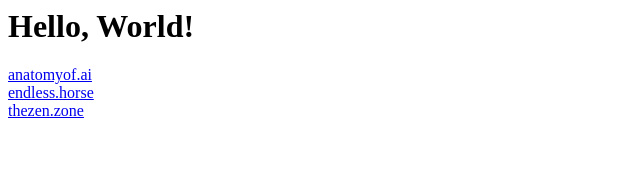
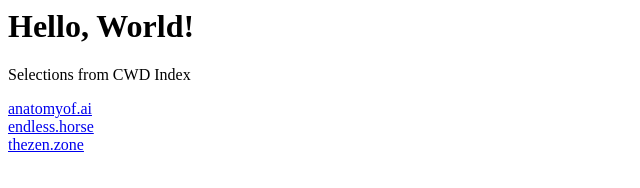
Before and after one commit to awg230000/hello-world, a plain HTML site: page index.html in a window 1280 px wide. Shown: the whole page, without its empty margins (0-640 px from the left). Drawn offline with Linux system fonts and the light colour scheme.

Commit message:
Testing Codespaces

```diff
--- a/index.html
+++ b/index.html
@@ -4,6 +4,7 @@
   </head>
   <body>
     <h1>Hello, World!</h1>
+    <p>Selections from CWD Index</p>
     <a href="https://anatomyof.ai">anatomyof.ai</a> <br>
     <a href="http://endless.horse">endless.horse</a> <br>
     <a href="https://thezen.zone">thezen.zone</a> <br>
```
